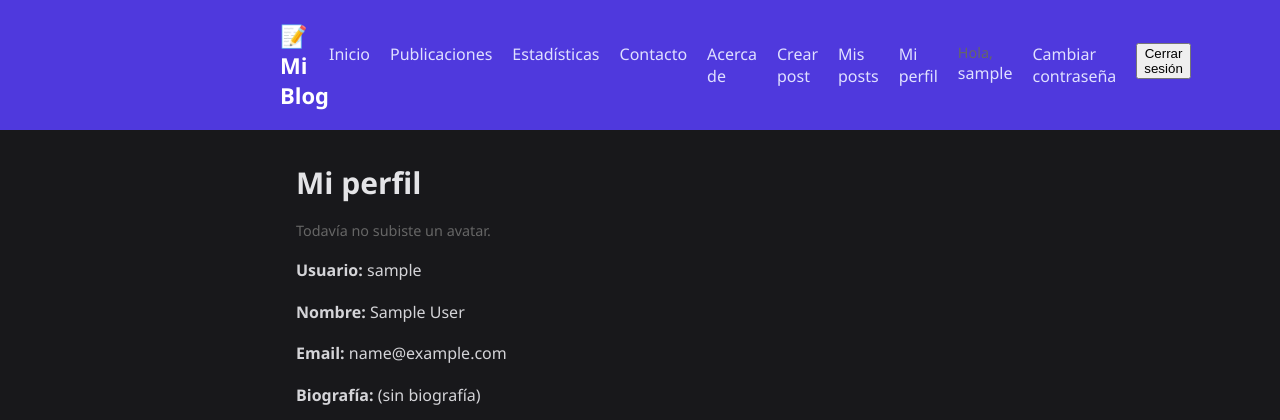
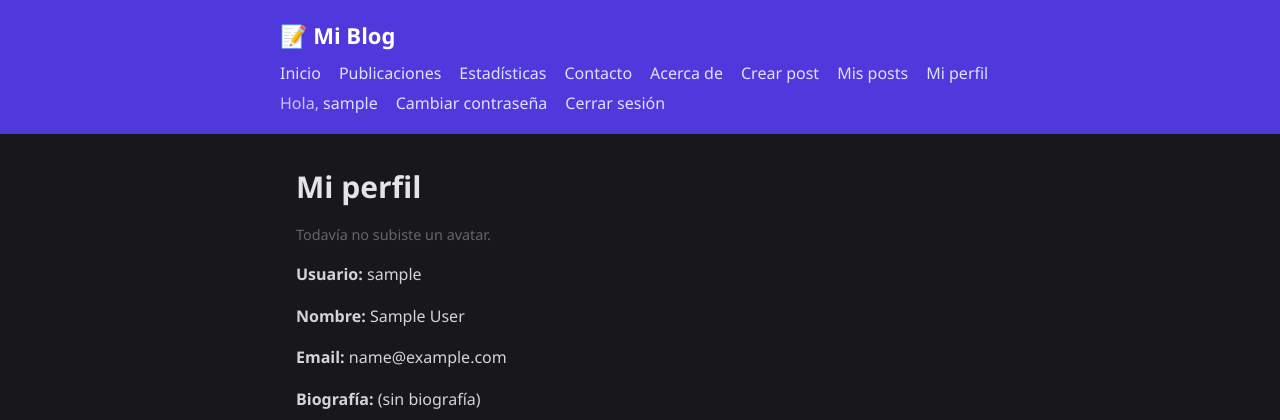
Before and after one commit to Belen2511/Proyecto-Final--Blog_Djando, a Django app: page /cuenta/perfil/ in a window 1280 px wide. Shown: the top 420 px of the page. Run offline with Django 5.2, Linux system fonts and the light colour scheme; the visitor is signed in with stand-in values (Sample User, id 1).

Commit message:
Menu adaptable: los enlaces bajan de linea en pantallas angostas
- flex-wrap en la barra de navegacion para que no se salga de la pantalla
- Boton Cerrar sesion con el mismo estilo que los enlaces
- Mas contraste en el saludo del menu

```diff
--- a/posts/static/posts/css/estilos.css
+++ b/posts/static/posts/css/estilos.css
@@ -2,11 +2,17 @@
 body { margin: 0; font-family: "Segoe UI", system-ui, sans-serif; background: #18181b; color: #e4e4e7; }
 a { color: inherit; text-decoration: none; }
 header { background: #4f39dd; padding: 20px; }
-.navbar { max-width: 720px; margin: 0 auto; display: flex; justify-content: space-between; align-items: center; }
-.navbar .logo { font-size: 22px; font-weight: 700; color: #fff; }
-.navbar ul { list-style: none; margin: 0; padding: 0; display: flex; gap: 20px; }
+.navbar { max-width: 720px; margin: 0 auto; display: flex; flex-wrap: wrap; gap: 12px 24px; justify-content: space-between; align-items: center; }
+.navbar .logo { font-size: 22px; font-weight: 700; color: #fff; white-space: nowrap; }
+/* flex-wrap: si los enlaces no entran en una línea, bajan a la siguiente (no se salen de la pantalla) */
+.navbar ul { list-style: none; margin: 0; padding: 0; display: flex; flex-wrap: wrap; align-items: center; gap: 8px 18px; }
+.navbar ul li { white-space: nowrap; }
+.navbar ul .meta { color: #c7c2ff; font-size: 16px; }
 .navbar ul a { color: #e0e0ff; font-size: 16px; }
 .navbar ul a:hover { color: #fff; text-decoration: underline; }
+/* "Cerrar sesión" es un botón (envía POST), pero se ve como los demás enlaces del menú */
+.navbar ul button { background: none; border: 0; padding: 0; color: #e0e0ff; font: inherit; font-size: 16px; cursor: pointer; }
+.navbar ul button:hover { color: #fff; text-decoration: underline; }
 main { max-width: 720px; margin: 0 auto; padding: 32px 16px; }
 .encabezado { display: flex; justify-content: space-between; align-items: center; }
 h1 { margin: 0 0 16px; font-size: 30px; }
```
